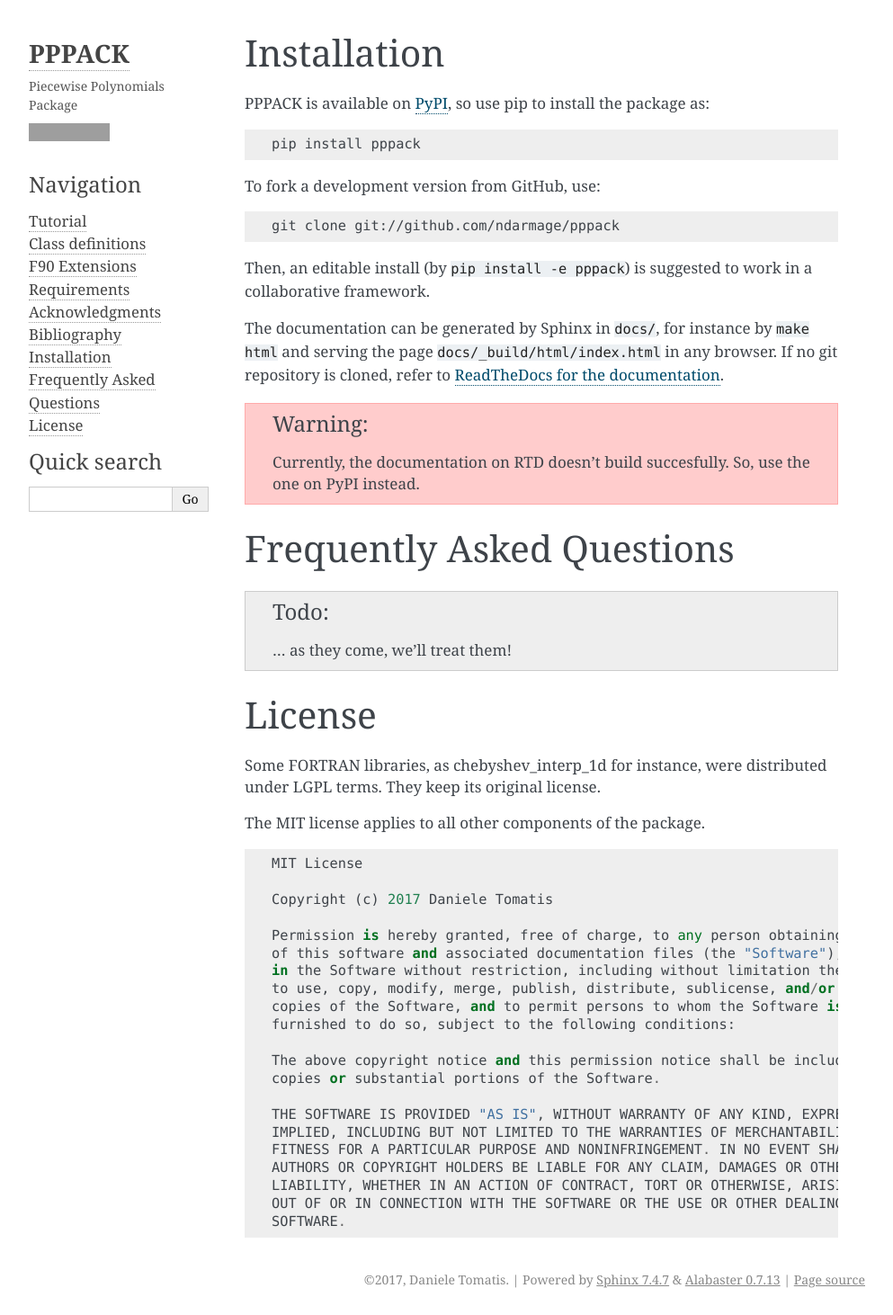
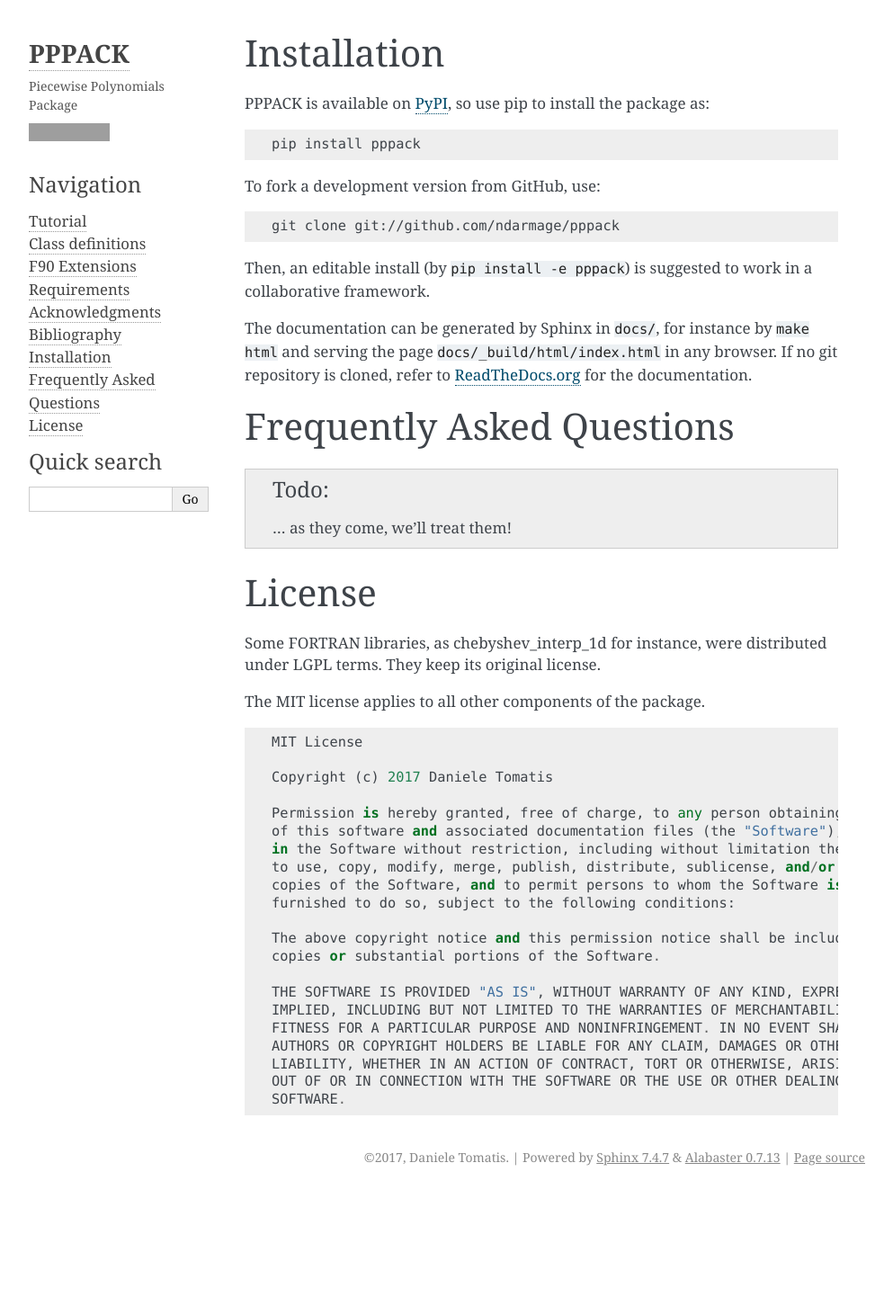
Before and after one commit to ndarmage/pppack, a Sphinx documentation site: the page built from docs/installation.rst, in a window 1280 px wide. Shown: the whole page at 90% size, without its empty margins (148-1141 px from the left). Built offline with Sphinx 7.4.7, drawn with Linux system fonts in a browser that asks for light colours; the version number could not be read and is left out; after the commit the page ends 1326 px from its top, so only the background shows below that; grey boxes are pictures that could not be loaded.

Commit message:
Fix build on RTD

```diff
--- a/README.rst
+++ b/README.rst
@@ -8,11 +8,11 @@ Piece-wise Polynomial Package for multivariate interpolation of real-valued scal
 
 This package offers representations of multi-dimensional functions using piece-wise polynomials. Python handles memory management, whereas external FORTRAN libraries perform all the numerics in order to ensure high computational performances with big amount of data.
 
-The main FORTRAN library is an enhanced version of pppack.f90, whose original version by John Burkardt is available on `netlib <http://www.netlib.org/pppack>`_. Indeed, the routines of this library were first developed by Carl de Boor in F77. External FORTRAN libraries are in the folder ``src``. The folder``pppack/lib`` contains the shared objects of the numerical FORTRAN libraries. Use ``bin/wrap.sh [libname]`` with a ``libname`` available in ``src/.`` to compile the requested so lib.
+The main FORTRAN library is an enhanced version of pppack.f90, whose original version by John Burkardt is available on `netlib <http://www.netlib.org/pppack>`_. Indeed, the routines of this library were first developed by Carl de Boor in F77. External FORTRAN libraries are in the folder ``src``. The folder ``pppack/lib`` contains the shared objects of the numerical FORTRAN libraries. Use ``bin/wrap.sh [libname]`` with a ``libname`` from ``src/.`` to compile the requested so lib.
 
 The documentation is produced by Sphinx, using non-standard ReST directives (as math) in the Python docstrings. Additional sphinx-extensions are used too, see ``docs/doc-requirements.txt``. Enter the folder ``docs`` and run ``make html`` to build the documentation, then open the page ``_build/html/index.html`` with any browser.
 
-This package is hosted on `PyPI <https://pypi.python.org/pypi/pppack/>`_. Unfortunately, the documentation on ReadTheDocs still fails to build - to be fixed in later release.
+This package is hosted on the `PyPI <https://pypi.python.org/pypi/pppack/>`_, with the documentation published on `ReadTheDocs.org <http://pppack.readthedocs.io>`_.
 
 
 Contact
--- a/docs/installation.rst
+++ b/docs/installation.rst
@@ -15,9 +15,7 @@ To fork a development version from GitHub, use:
 
 Then, an editable install (by ``pip install -e pppack``) is suggested to work in a collaborative framework.
 
-The documentation can be generated by Sphinx in ``docs/``, for instance by ``make html`` and serving the page ``docs/_build/html/index.html`` in any browser. If no git repository is cloned, refer to `ReadTheDocs for the documentation <http://pppack.readthedocs.io>`_.
-
-.. warning:: Currently, the documentation on RTD doesn't build succesfully. So, use the one on PyPI instead.
+The documentation can be generated by Sphinx in ``docs/``, for instance by ``make html`` and serving the page ``docs/_build/html/index.html`` in any browser. If no git repository is cloned, refer to `ReadTheDocs.org <http://pppack.readthedocs.io>`_ for the documentation.
 
 
 Frequently Asked Questions
```
Also changed, not shown: other parts of README.rst (+1 -1 lines).
